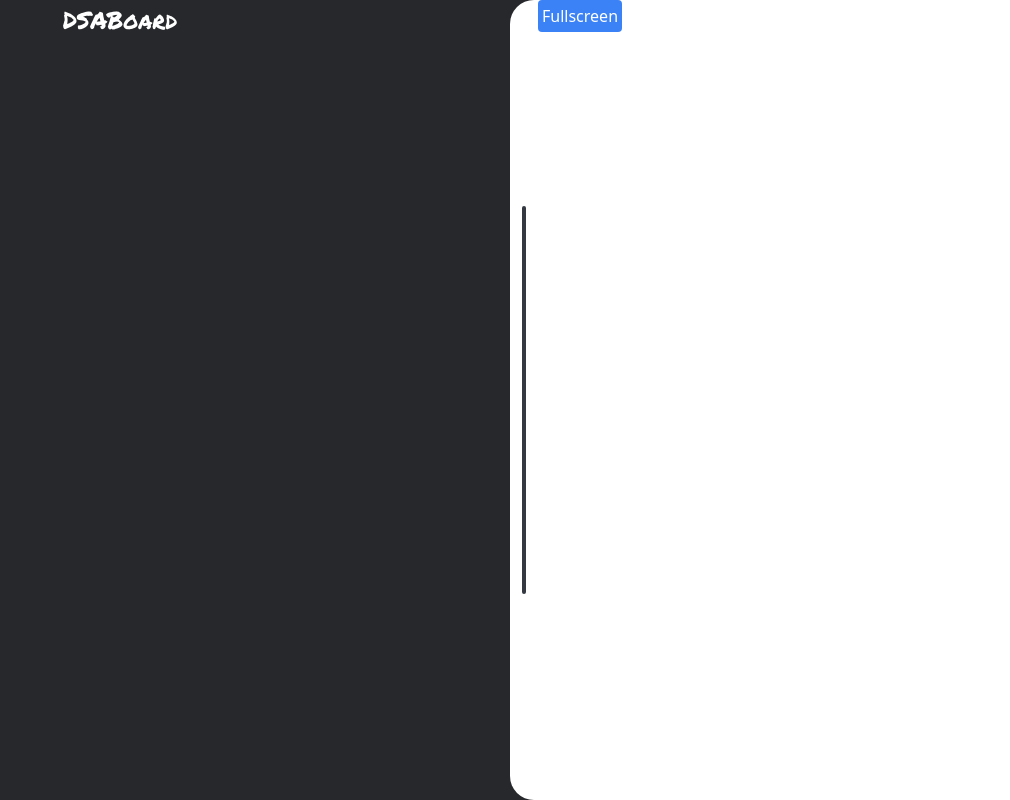
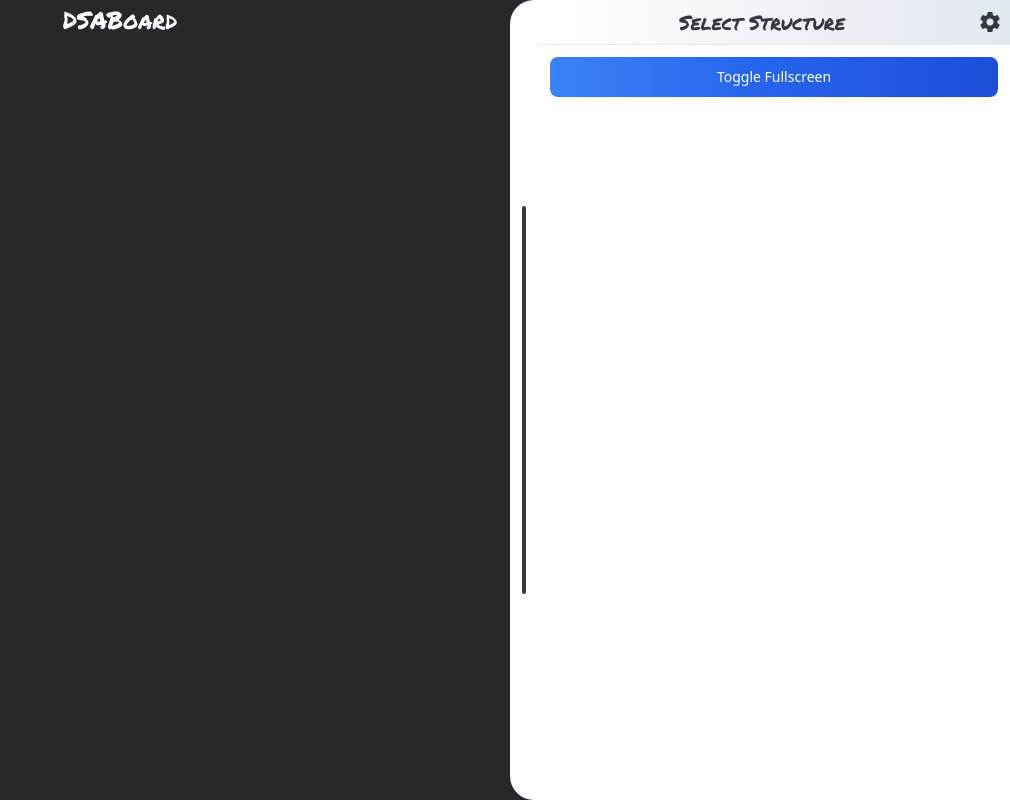
Before and after one commit to ShubhamPradhan1709/DSAboard, a React app in the folder app/: page / in a window 1280 px wide. Shown: the whole page, without its empty margins (270-1280 px from the left). Built offline with nearby package versions, Linux system fonts and the light colour scheme.

Commit message:
Panel and button styles

```diff
--- /dev/null
+++ b/app/src/App/Canvas/Board/index.tsx
@@ -0,0 +1,33 @@
+import Structure from "../lib/Structure";
+
+class Board {
+  canvas: HTMLCanvasElement;
+  state: Structure[];
+
+  constructor() {
+    this.canvas = document.createElement("canvas");
+    this.state = [];
+  }
+
+  // Render current state on canvas
+  async render() {
+
+    // Wait for next animation frame
+    await new Promise((resolve) => {
+      window.requestAnimationFrame(resolve);
+    });
+
+    await this.preDraw();
+    await this.draw();
+  }
+
+  // Tasks that need to be done before drawing
+  async preDraw() {}
+
+  // Draw state on board
+  async draw() {}
+}
+
+const board = new Board();
+
+export default board;
--- /dev/null
+++ b/app/src/App/Canvas/index.tsx
@@ -0,0 +1,14 @@
+import { FC, useLayoutEffect } from 'react';
+import board from './Board';
+
+const Canvas: FC = () => {
+
+  useLayoutEffect(() => {
+    const main = document.getElementsByTagName('main')[0];
+    main.appendChild(board.canvas);
+  }, []);
+
+  return null;
+}
+
+export default Canvas;
--- /dev/null
+++ b/app/src/App/Canvas/lib/Structure.ts
@@ -0,0 +1,5 @@
+
+class Structure {
+}
+
+export default Structure;
--- /dev/null
+++ b/app/src/App/Panel/Home.tsx
@@ -0,0 +1,15 @@
+import React, { FC } from "react";
+import Panel from ".";
+import Button from "../../components/Button";
+
+const Home: FC = () => {
+  return (
+    <Panel title="Select Structure">
+
+    <Button>Insertion Sort</Button>
+
+    </Panel>
+  );
+};
+
+export default Home;
--- a/app/src/App/Panel/index.tsx
+++ b/app/src/App/Panel/index.tsx
@@ -1,25 +1,70 @@
-import React, { FC } from "react";
+import React, { FC, useState } from "react";
+import Button from "../../components/Button";
 import useFullScreen from "../../hooks/useFullScreen";
 import useSlider from "../../hooks/useSlider";
 import { isScreenMd, isScreenSm } from "../../utils/screenSize";
 
-const Panel: FC = () => {
+interface IProps {
+  title: string;
+}
+
+const Panel: FC<IProps> = ({ title, children }) => {
+  const [showSettings, setShowSettings] = useState(true);
   const [length, Slider] = useSlider();
-  const [fullscreen, toggleFullscreen] = useFullScreen();
+
+  const isHome: boolean = true;
 
   return (
     <div
       className="flex flex-col flex-shrink-0 md:flex-row bg-white rounded-t-3xl md:rounded-l-3xl md:rounded-tr-none"
       style={{
         height: isScreenSm() ? `${length}px` : "100%",
-        width: isScreenMd() ? `${length}px` : "100%", }}
+        width: isScreenMd() ? `${length}px` : "100%",
+      }}
     >
       <Slider />
-      <div className="flex-auto">
-        <button className="rounded bg-blue-500 p-1 text-white" onClick={toggleFullscreen}>Fullscreen</button>
+
+      <div className="flex-auto overflow-auto">
+        <div
+          className={`
+            text-dark-secondary
+            flex p-2
+            bg-gradient-to-b md:bg-gradient-to-r from-white to-slate-200
+            justify-between
+        `}
+        >
+          <button className="material-icons">
+            {isHome ? "" : "arrow_back"}
+          </button>
+
+          <h1 className="text-xl">{title}</h1>
+
+          <button
+            className="material-icons"
+            onClick={() => setShowSettings(!showSettings)}
+          >
+            settings
+          </button>
+        </div>
+
+        <hr />
+
+        <div className="p-3">
+          {showSettings ? <Settings /> : <>{children}</>}
+        </div>
       </div>
     </div>
   );
 };
 
+const Settings: FC = () => {
+  const [_, toggleFullscreen] = useFullScreen();
+
+  return (
+    <div>
+      <Button onClick={toggleFullscreen}>Toggle Fullscreen</Button>
+    </div>
+  );
+};
+
 export default Panel;
--- a/app/src/App/index.tsx
+++ b/app/src/App/index.tsx
@@ -1,5 +1,7 @@
 import React, { FC } from "react";
+import Canvas from "./Canvas";
 import Panel from "./Panel";
+import Home from "./Panel/Home";
 
 const App: FC = () => {
   return (
@@ -8,12 +10,13 @@ const App: FC = () => {
         <header>
           <h1 className="text-white text-center text-2xl">DSABoard</h1>
         </header>
-        <div className="flex-auto overflow-auto">
-          <canvas height={2000} width={2000} />
-        </div>
+
+        <main className="flex-auto overflow-auto">
+          <Canvas />
+        </main>
       </div>
 
-      <Panel />
+      <Home />
     </div>
   );
 };
--- /dev/null
+++ b/app/src/components/Button/index.tsx
@@ -0,0 +1,18 @@
+import React, { FC, MouseEventHandler } from "react";
+
+interface IProps {
+  onClick?: MouseEventHandler<HTMLButtonElement>;
+}
+
+const Button: FC<IProps> = ({ onClick, children }) => {
+  return (
+    <button
+      className="text-white w-full bg-gradient-to-r from-blue-500 via-blue-600 to-blue-700 hover:bg-gradient-to-br font-medium rounded-lg text-sm px-5 py-2.5 text-center mr-2 mb-2"
+      onClick={onClick}
+    >
+      {children}
+    </button>
+  );
+};
+
+export default Button;
--- a/app/src/index.css
+++ b/app/src/index.css
@@ -11,6 +11,10 @@
   unicode-range: U+0000-00FF, U+0131, U+0152-0153, U+02BB-02BC, U+02C6, U+02DA,
     U+02DC, U+2000-206F, U+2074, U+20AC, U+2122, U+2191, U+2193, U+2212, U+2215,
     U+FEFF, U+FFFD;
+}
+
+* {
+  user-select: none;
 }
 
 h1 {
--- a/app/src/index.html
+++ b/app/src/index.html
@@ -3,6 +3,10 @@
   <head>
     <meta charset="UTF-8" />
     <meta name="viewport" content="width=device-width" />
+    <link
+      href="https://fonts.googleapis.com/css2?family=Material+Icons"
+      rel="stylesheet"
+    />
     <title>DSA Board</title>
   </head>
   <body>
--- a/app/tailwind.config.js
+++ b/app/tailwind.config.js
@@ -11,8 +11,8 @@ module.exports = {
   theme: {
     extend: {
       colors: {
-        'dark-primary': "#26282B",
-        'dark-secondary': "#353941",
+        "dark-primary": "#26282B",
+        "dark-secondary": "#353941",
         primary: "#5F85DB",
         secondary: "#90B8F8",
       },
```
Also changed, not shown: app/src/assets/background.png (deleted).
